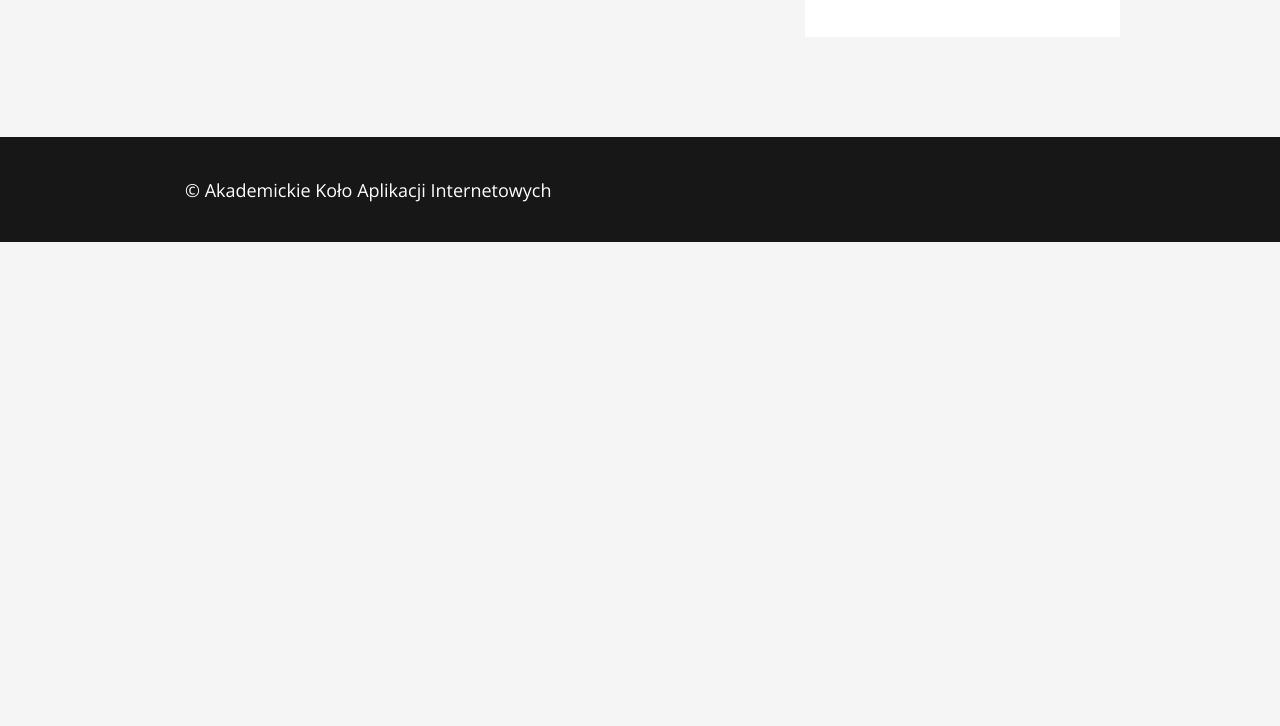
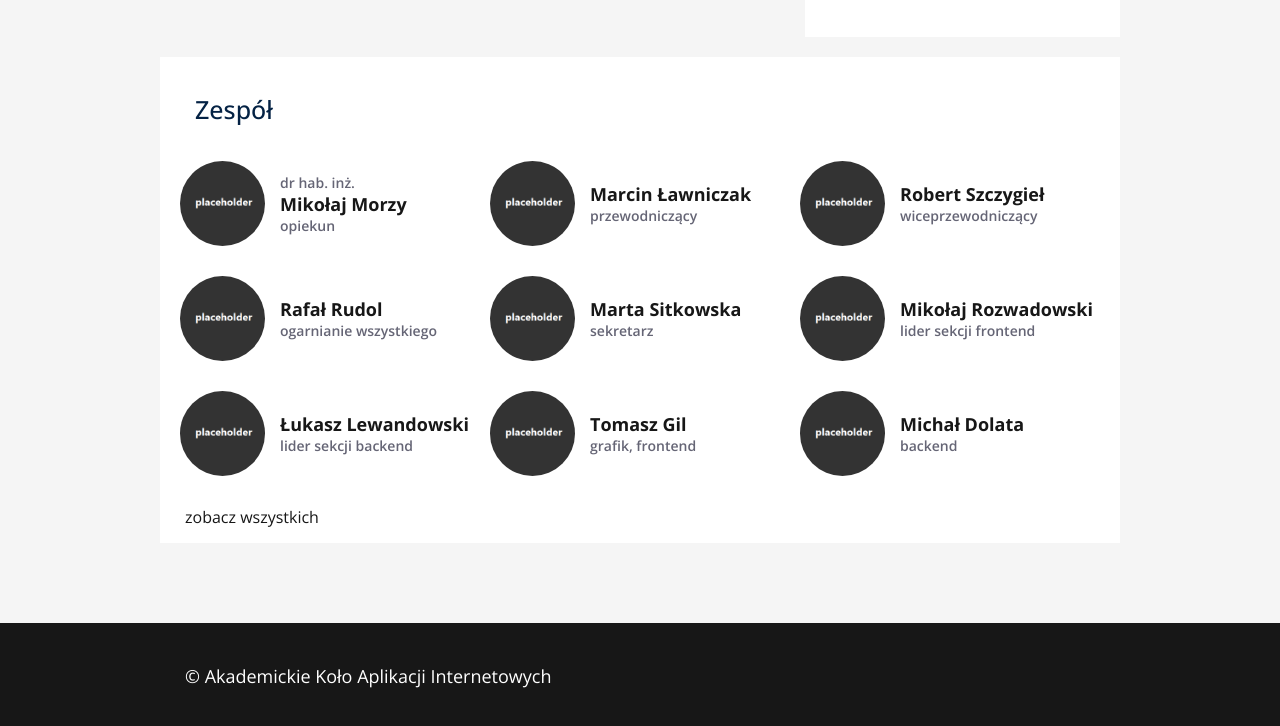
Before and after one commit to akai-org/website-poc, a website built with webpack: page src/index.html in a window 1280 px wide. Shown: the part 1102-1828 px from the top of the page. Before the commit the page ends 1344 px from the top, so only its background shows below. Built offline with nearby package versions, Linux system fonts and the light colour scheme; files whose address does not match are found by name.

Commit message:
done members section

```diff
--- a/src/css/main.scss
+++ b/src/css/main.scss
@@ -8,4 +8,5 @@
 @import 'sections/calendar';
 @import 'sections/last-events';
 @import 'sections/projects';
+@import 'sections/members';
 @import 'sections/footer';
--- /dev/null
+++ b/src/css/sections/_members.scss
@@ -0,0 +1,56 @@
+@import '../utilities/placeholders';
+
+.members {
+    @extend %container;
+
+    box-sizing: border-box;
+    margin: auto;
+    width: 75%;
+    font-size: 1.6rem;
+
+    a {
+        font-size: inherit;
+        margin-left: -10px;
+    }
+}
+
+.members-grid {
+    display: grid;
+    grid-template-columns: repeat(3, 1fr);
+    font-size: 1.6rem;
+    margin-left: -30px;
+
+    .highlight {
+        color: $dark-gray;
+        display: block;
+        font-size: 1.8rem;
+        font-weight: bold;
+    }
+
+    @media screen and (max-width: 1100px) {
+        grid-template-columns: repeat(2, 1fr);
+    }
+
+    @media screen and (max-width: 760px) {
+        grid-template-columns: 1fr;
+    }
+}
+
+.member {
+    align-items: center;
+    display: flex;
+    margin-bottom: 30px;
+
+    .description {
+        margin: auto 0;
+    }
+}
+
+.member-img {
+    display: block;
+    width: 85px;
+    height: 85px;
+    border-radius: 50%;
+    object-fit: cover;
+    margin: 0 15px;
+}
--- a/src/index.html
+++ b/src/index.html
@@ -68,7 +68,46 @@
         <!-- Numbers on home page -->
     </section>
     <section class="members">
-        <!-- Members -->
+        <h2>Zespół</h2>
+        <div class="members-grid">
+            <div class="member">
+                <img class="member-img" src="./img/placeholder.png" alt="placeholder">
+                <p class="description">dr hab. inż. <span class="highlight">Mikołaj Morzy</span> opiekun</p>
+            </div>
+            <div class="member">
+                <img class="member-img" src="./img/placeholder.png" alt="placeholder">
+                <p class="description"><span class="highlight">Marcin Ławniczak</span> przewodniczący</p>
+            </div>
+            <div class="member">
+                <img class="member-img" src="./img/placeholder.png" alt="placeholder">
+                <p class="description"><span class="highlight">Robert Szczygieł</span> wiceprzewodniczący</p>
+            </div>
+            <div class="member">
+                <img class="member-img" src="./img/placeholder.png" alt="placeholder">
+                <p class="description"><span class="highlight">Rafał Rudol</span> ogarnianie wszystkiego</p>
+            </div>
+            <div class="member">
+                <img class="member-img" src="./img/placeholder.png" alt="placeholder">
+                <p class="description"><span class="highlight">Marta Sitkowska</span> sekretarz</p>
+            </div>
+            <div class="member">
+                <img class="member-img" src="./img/placeholder.png" alt="placeholder">
+                <p class="description"><span class="highlight">Mikołaj Rozwadowski</span> lider sekcji frontend</p>
+            </div>
+            <div class="member">
+                <img class="member-img" src="./img/placeholder.png" alt="placeholder">
+                <p class="description"><span class="highlight">Łukasz Lewandowski</span> lider sekcji backend</p>
+            </div>
+            <div class="member">
+                <img class="member-img" src="./img/placeholder.png" alt="placeholder">
+                <p class="description"><span class="highlight">Tomasz Gil</span> grafik, frontend</p>
+            </div>
+            <div class="member">
+                <img class="member-img" src="./img/placeholder.png" alt="placeholder">
+                <p class="description"><span class="highlight">Michał Dolata</span> backend</p>
+            </div>
+        </div>
+        <a href="#">zobacz wszystkich</a>
     </section>
     <section class="supporters">
         <!-- Sponsors -->
```
Also changed, not shown: src/img/placeholder.png (added).
